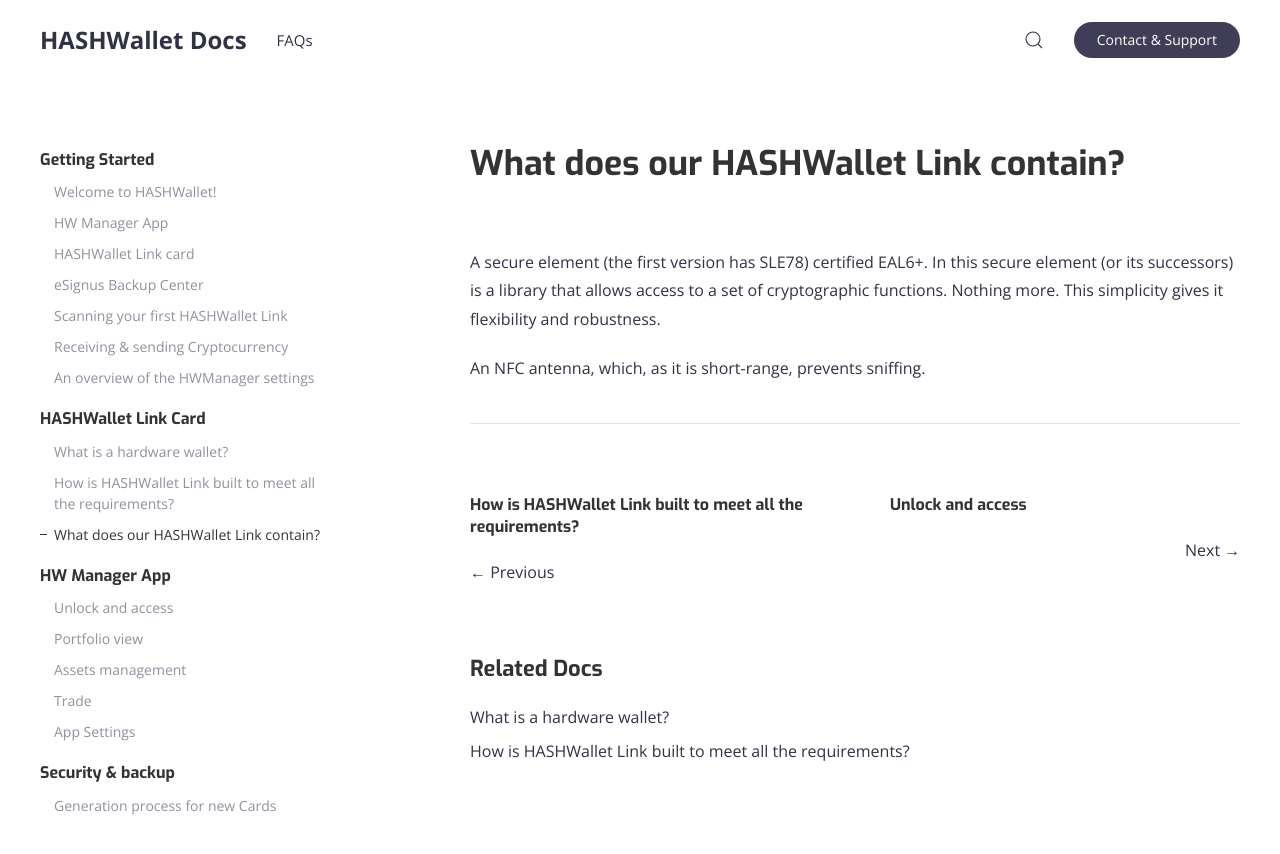
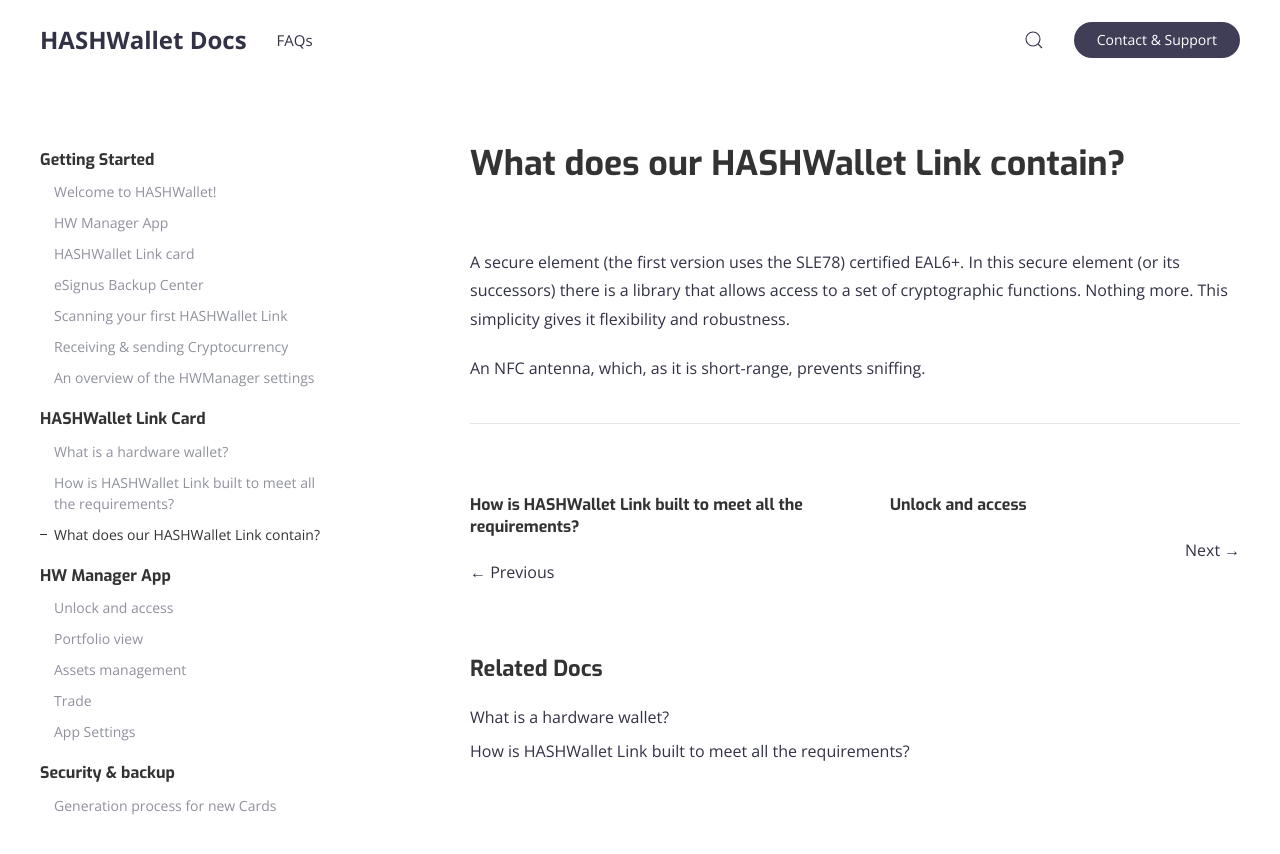
Before and after one commit to eSignus/support, a Jekyll site: the page built from _docs/hwlink_features.md, in a window 1280 px wide. Shown: the top 854 px of the page. Built offline with Jekyll 4.4.1, drawn with Linux system fonts in a browser that asks for light colours.

Commit message:
Update hwlink_features.md

```diff
--- a/_docs/hwlink_features.md
+++ b/_docs/hwlink_features.md
@@ -3,6 +3,6 @@
 tags: [hashwallet-link]
 ---
 
-A secure element (the first version has SLE78) certified EAL6+. In this secure element (or its successors) is a library that allows access to a set of cryptographic functions. Nothing more. This simplicity gives it flexibility and robustness.
+A secure element (the first version uses the SLE78) certified EAL6+. In this secure element (or its successors) there is a library that allows access to a set of cryptographic functions. Nothing more. This simplicity gives it flexibility and robustness.
 
 An NFC antenna, which, as it is short-range, prevents sniffing.
```
